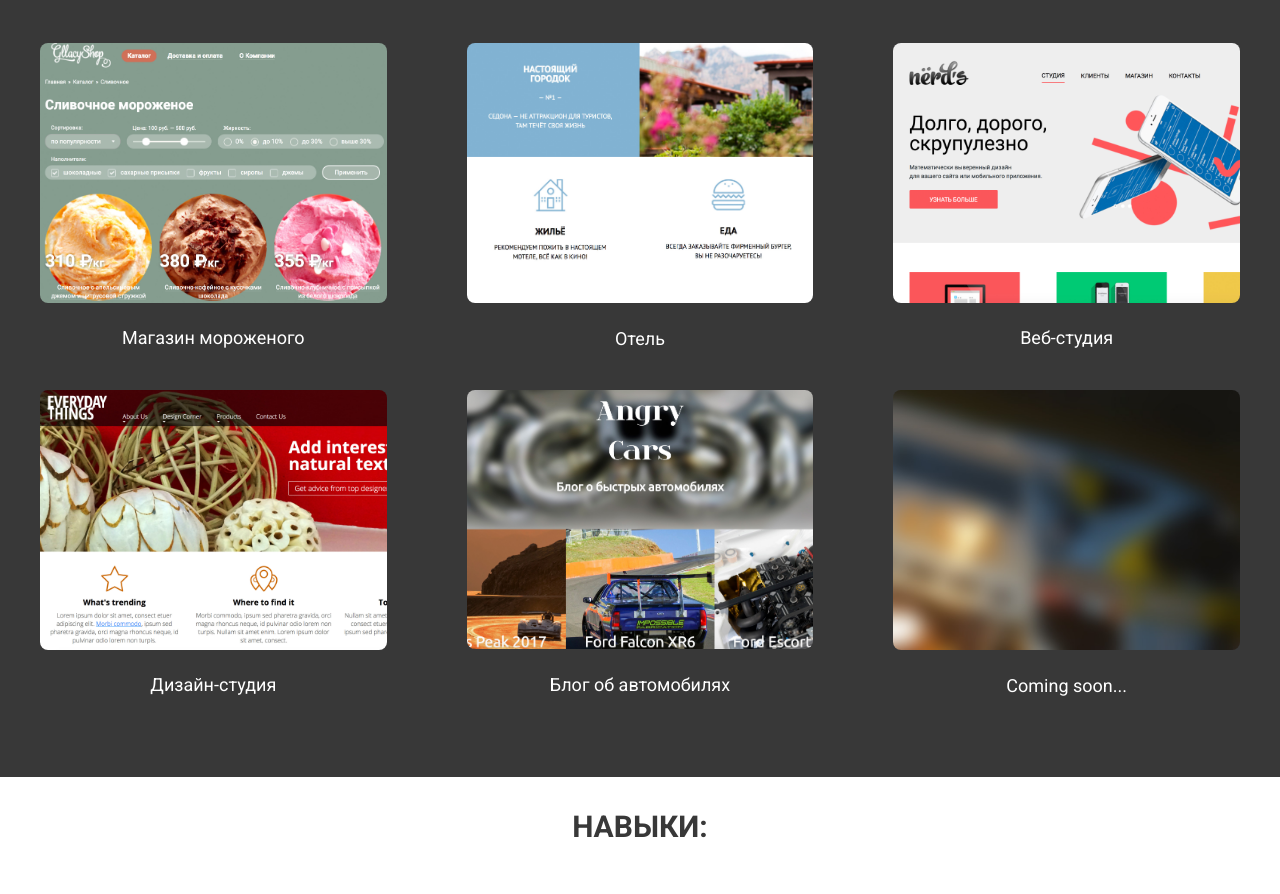
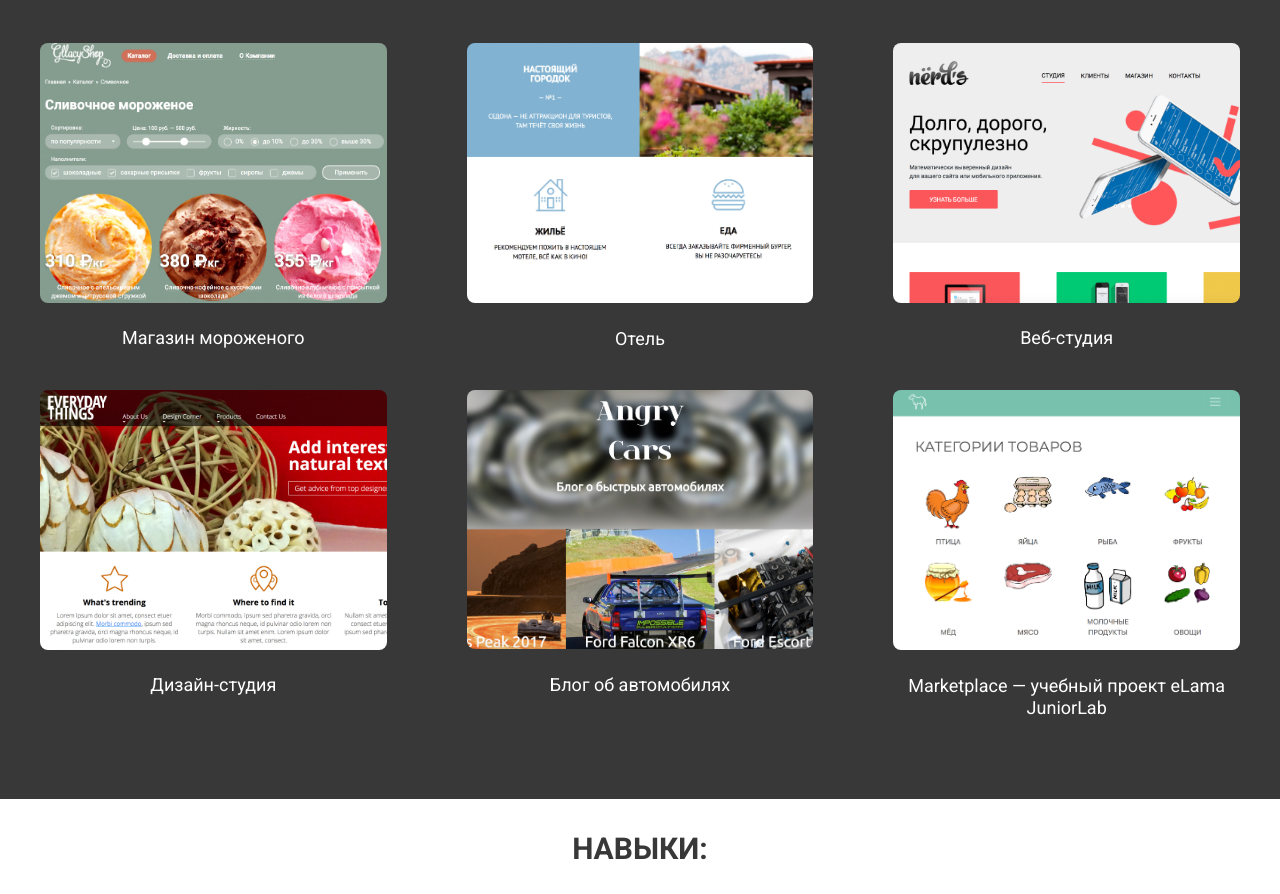
Before and after one commit to Psychogrinder/boris-logvinovsky, a plain HTML site: page index.html in a window 1280 px wide. Shown: the part 547-1441 px from the top of the page. Drawn offline with Linux system fonts and the light colour scheme.

Commit message:
work01 Add link

```diff
--- a/index.html
+++ b/index.html
@@ -64,12 +64,12 @@
             <span>Блог об автомобилях</span>
           </div>
         </a>
-        <span class="portfolio-page">
+        <a href="https://xtramarket.ru/" target="_blank" class="portfolio-page">
           <div>
-            <img src="img/coming.jpg" width="100%" alt="">
-            <span>Coming soon...</span>
+            <img src="img/marketplace.png" width="100%" alt="">
+            <span>Marketplace — учебный проект eLama JuniorLab</span>
           </div>
-        </span>
+        </a>
       </section>
       <section class="skills">
         <a name="skills"></a>
@@ -91,6 +91,9 @@
             <span>JavaScript</span>
             <img src="img/javascript-logo.png" alt="" class="skill-pic" height="150px">
           </div>
+        </div>
+        <div class="juniorlab">
+
         </div>
         <div class="education">
           <span class="courses-title">Мои любимые ресурсы для обучения:</span>
```
Also changed, not shown: img/marketplace.png (added).
